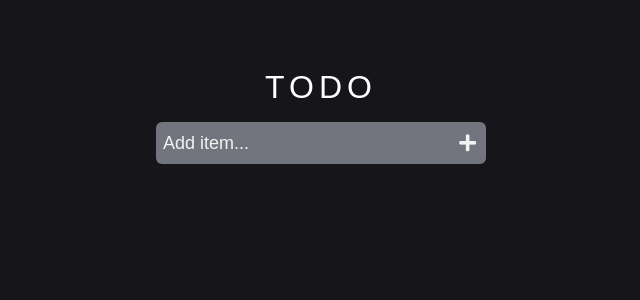
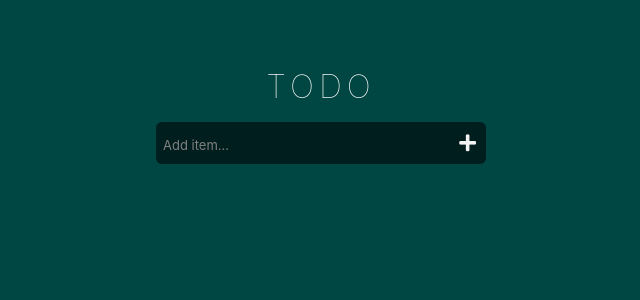
Before and after one commit to ShirazMuhd/React-Todo-App, a React (Create React App) app: page / in a window 1280 px wide. Shown: the top 300 px of the page, without its empty margins (319-959 px from the left). Built offline with nearby package versions, Linux system fonts and the light colour scheme.

Commit message:
color theme addded

```diff
--- a/public/style.css
+++ b/public/style.css
@@ -1,4 +1,4 @@
 body{
-    background-color: #16161a;
+    background-color: #004643;
     font-family: sans-serif;
 }
--- a/src/component/App.css
+++ b/src/component/App.css
@@ -1,6 +1,8 @@
 * {
   margin: 0;
   padding: 0;
+  font-family: -apple-system, BlinkMacSystemFont, "Segoe UI", Roboto, Oxygen,
+    Ubuntu, Cantarell, "Open Sans", "Helvetica Neue", sans-serif;
 }
 
 .app {
@@ -15,6 +17,7 @@
   text-align: center;
   font-weight: lighter;
   letter-spacing: 5px;
+  color: #fffffe;
 }
 
 .app h1,
@@ -30,10 +33,10 @@
 }
 
 .app .input {
-    margin-top: 1em;
+  margin-top: 1rem;
   width: 20em;
   height: 2em;
-    background-color: #72757e;
+  background-color: #001e1d;
   display: flex;
   justify-content: space-between;
   align-items: center;
@@ -46,13 +49,15 @@
   height: 1.6em;
   border-color: transparent;
   outline-color: transparent;
-    background-color: #72757e;
+  background-color: #001e1d;
   outline: none;
   color: #f2f2f2;
   font-size: 18px;
+
 }
-  .app .input input::placeholder{
-    color: #f2f2f2;
+.app .input input::placeholder {
+  color: gray;
+  font-size: 13px;
 }
 .app i {
   cursor: pointer;
@@ -66,13 +71,13 @@
   justify-content: center;
   align-items: center;
   flex-direction: column;
-    margin-top: 1rem;
+  margin-top: 2rem;
 }
 .app .todos .todo {
   margin-top: 0.8em;
   width: 20em;
   height: 2em;
-    background-color: #7f5af0;
+  background-color: #0f0e17;
   display: flex;
   justify-content: space-between;
   align-items: center;
@@ -87,8 +92,9 @@
 
 .app .todos .todo .left p {
   margin-left: 3px;
-    font-size: medium;
-    font-weight: 700;
-    font-style: normal;
+  font-size: large;
+  font-weight: normal;
   color: #fffffe;
+  font-family: -apple-system, BlinkMacSystemFont, "Segoe UI", Roboto, Oxygen,
+    Ubuntu, Cantarell, "Open Sans", "Helvetica Neue", sans-serif;
 }
```
Lines whose indentation alone changed are shown as unchanged.
